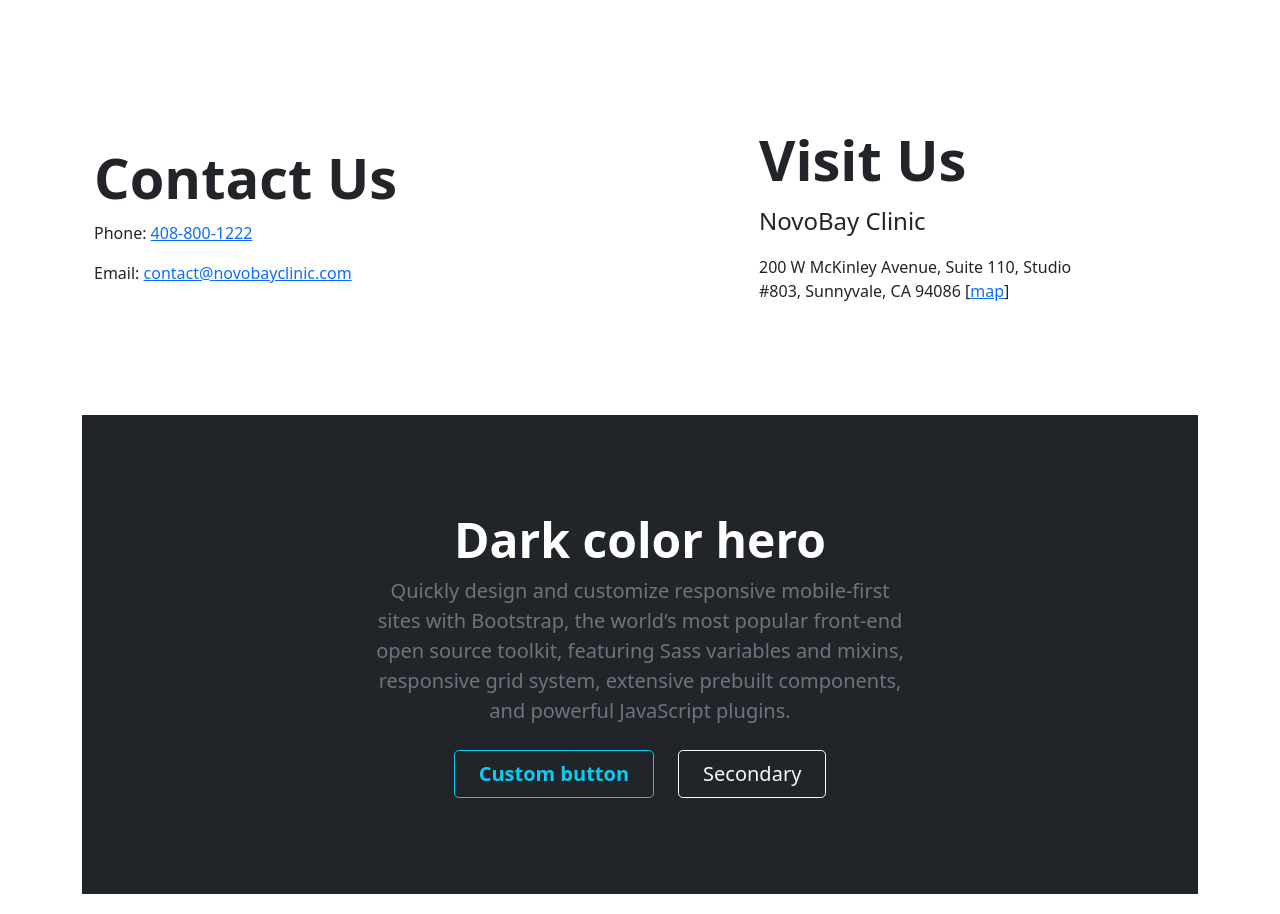
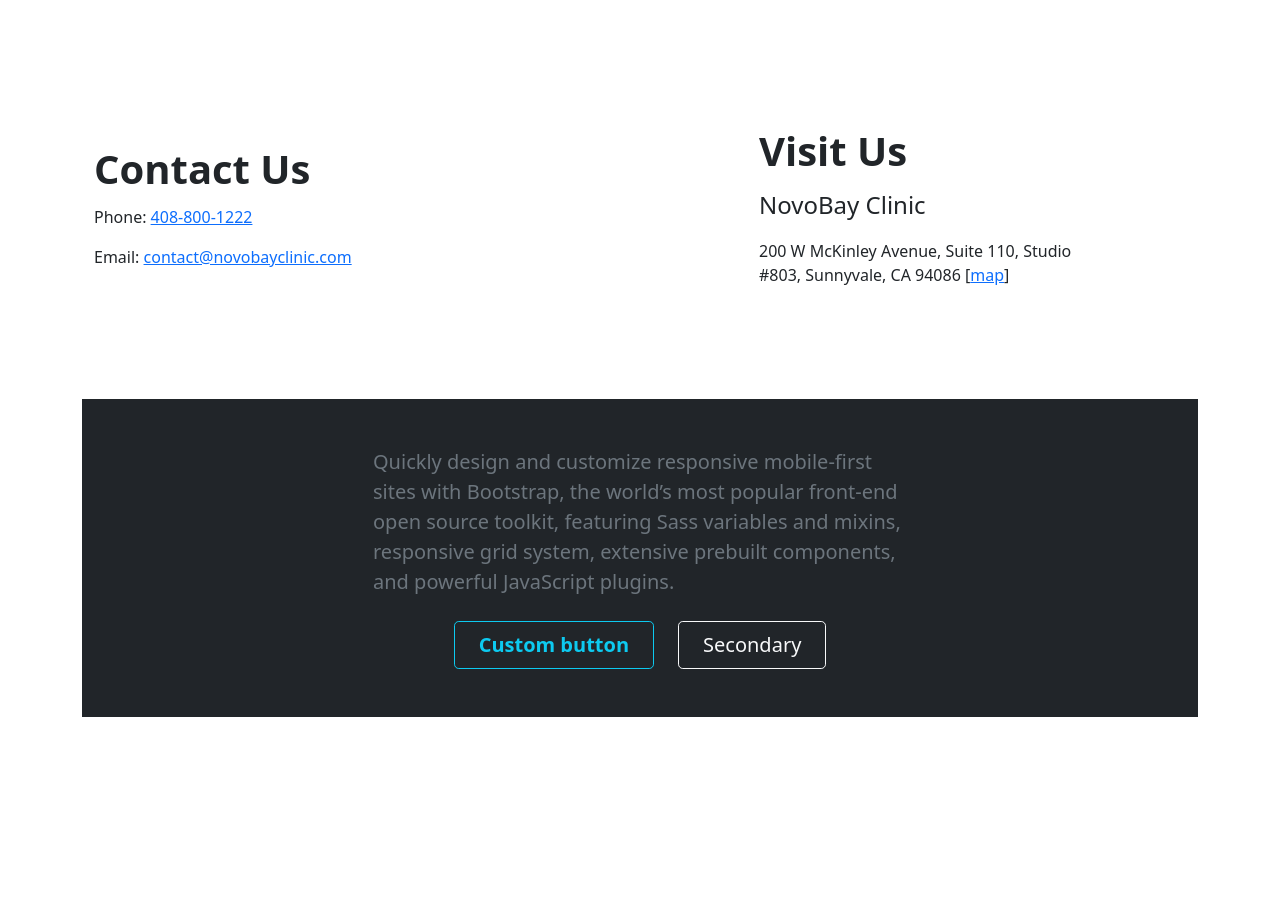
Before and after one commit to baifang/novobayclinic.com, a plain HTML site: page index.html in a window 1280 px wide. Shown: the part 2700-3614 px from the top of the page. After the commit the page ends 3437 px from the top, so only its background shows below. Drawn offline with Linux system fonts and the light colour scheme.

Commit message:
Changed font size.

```diff
--- a/index.html
+++ b/index.html
@@ -255,12 +255,12 @@
     <div id="contact" class="container my-5">
       <div class="row align-items-center g-lg-5 py-5">
         <div class="col-lg-7 text-center text-lg-start">
-          <h1 class="display-4 fw-bold lh-1 text-body-emphasis mb-3">Contact Us</h1>
+          <h1 class="display-6 fw-bold lh-1 text-body-emphasis mb-3">Contact Us</h1>
           <p class="col-lg-10 fs-6">Phone: <a href="tel:4088001222">408-800-1222</a></p>
           <p class="col-lg-10 fs-6">Email: <a href="email:contact@novobayclinic.com">contact@novobayclinic.com</a></p>
         </div>
         <div class="col-md-10 mx-auto col-lg-5">
-          <h1 class="display-4 fw-bold lh-1 text-body-emphasis mb-3">Visit Us</h1>
+          <h1 class="display-6 fw-bold lh-1 text-body-emphasis mb-3">Visit Us</h1>
           <p class="col-lg-10 fs-4">NovoBay Clinic</p>
           <p class="col-lg-10 fs-6">200 W McKinley Avenue, Suite 110, Studio #803, Sunnyvale, CA 94086 [<a href="https://www.google.com/maps/place/200+W+McKinley+Ave,+Sunnyvale,+CA+94086/@37.3743963,-122.0321905,17z/data=!4m6!3m5!1s0x808fb72e2cdfd6ef:0x23a3f029ddd94b4f!8m2!3d37.3743963!4d-122.0321905!16s%2Fg%2F11js0v8n0l?entry=ttu">map</a>] </p>
         </div>
@@ -269,29 +269,7 @@
 
     <div class="b-example-divider"></div>
 
-    <!--div class="container my-5">
-      <div class="row p-4 pb-0 pe-lg-0 pt-lg-5 align-items-center rounded-3 border shadow-lg">
-        <div class="col-lg-7 p-3 p-lg-5 pt-lg-3">
-          <h1 class="display-4 fw-bold lh-1 text-body-emphasis">Border hero with cropped image and shadows</h1>
-          <p class="lead">Quickly design and customize responsive mobile-first sites with Bootstrap, the world’s most
-            popular front-end open source toolkit, featuring Sass variables and mixins, responsive grid system,
-            extensive prebuilt components, and powerful JavaScript plugins.</p>
-          <div class="d-grid gap-2 d-md-flex justify-content-md-start mb-4 mb-lg-3">
-            <button type="button" class="btn btn-primary btn-lg px-4 me-md-2 fw-bold">Primary</button>
-            <button type="button" class="btn btn-outline-secondary btn-lg px-4">Default</button>
-          </div>
-        </div>
-        <div class="col-lg-4 offset-lg-1 p-0 overflow-hidden shadow-lg">
-          <img class="rounded-lg-3" src="bootstrap-docs.png" alt="" width="720">
-        </div>
-      </div>
-    </div-->
-
-    <div class="b-example-divider"></div>
-
-    <div class="bg-dark text-secondary px-4 py-5 text-center">
-      <div class="py-5">
-        <h1 class="display-5 fw-bold text-white">Dark color hero</h1>
+    <div class="bg-dark text-secondary px-4 py-5">
       <div class="col-lg-6 mx-auto">
         <p class="fs-5 mb-4">Quickly design and customize responsive mobile-first sites with Bootstrap, the world’s
           most popular front-end open source toolkit, featuring Sass variables and mixins, responsive grid system,
@@ -302,7 +280,6 @@
         </div>
       </div>
     </div>
-    </div>
   </main>
 
   <script src="js/bootstrap.bundle.min.js"></script>
```
Lines whose indentation alone changed are shown as unchanged.
